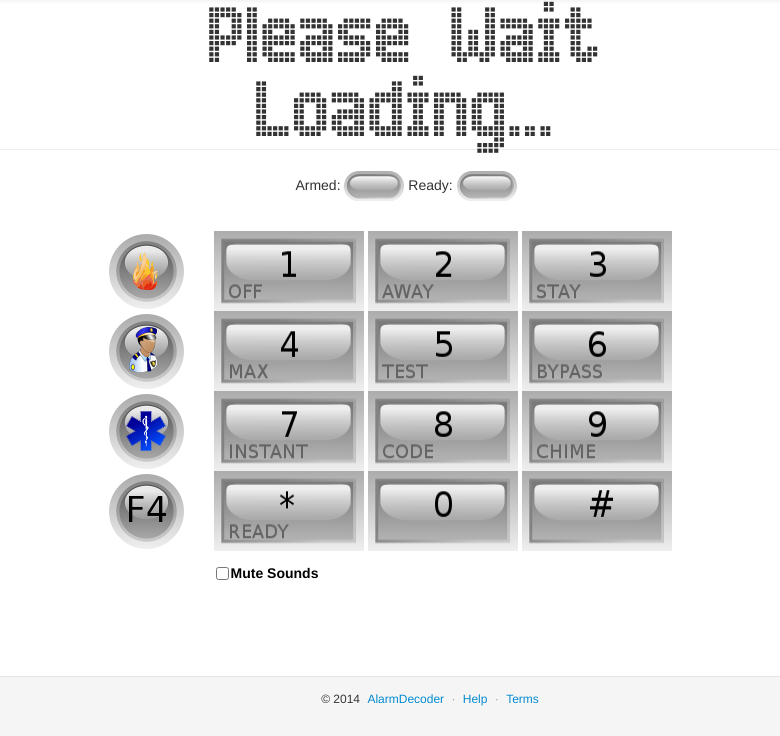
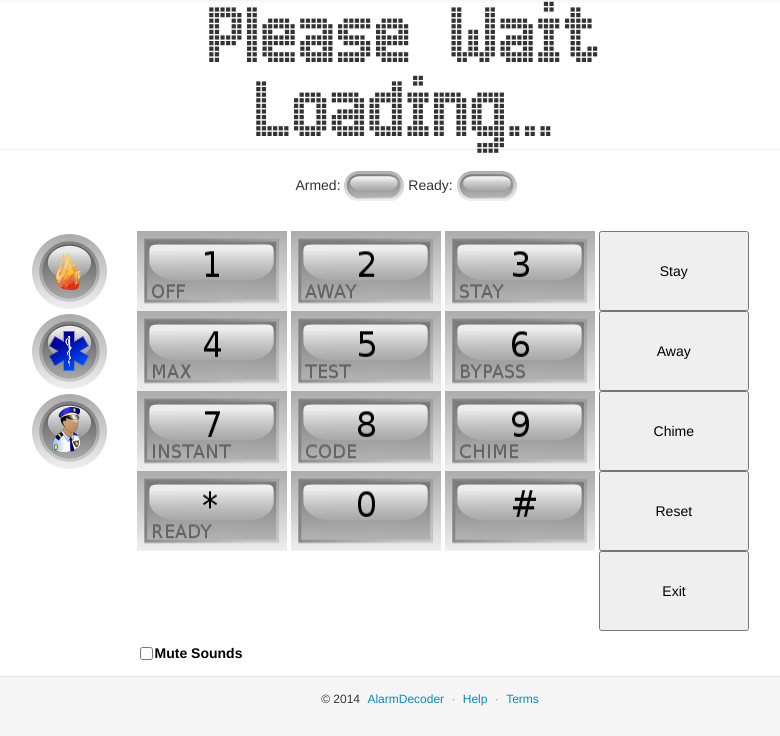
Before and after one commit to nutechsoftware/alarmdecoder-webapp, a Python web app: template ad2web/templates/keypad/dsc.html in a window 1280 px wide. Shown: the part 64-800 px from the top of the page, without its empty margins (234-1014 px from the left). Run offline with Jinja, Linux system fonts and the light colour scheme; the template is opened without the code that fills it, so the values that code supplies are empty; some libraries are stand-ins or nearby versions.

Commit message:
DSC Specific keypad

```diff
--- /dev/null
+++ b/ad2web/static/css/dsc_keypad.css
@@ -0,0 +1,423 @@
+@font-face {
+    font-family: lcd-font;
+    src: url('../fonts/advanced_led_board-7.ttf');
+    -webkit-font-smoothing: antialiased;
+}
+
+* {
+    -webkit-user-select: none !important;
+}
+.container #keypad-buttons {
+    text-align: center;
+}
+#status-indicator
+{
+    width: 100%;
+    margin-left: auto;
+    margin-right: auto;
+    text-align: center;
+}
+#keypad-line1
+{
+    font-family: lcd-font;
+    text-align: center;
+    font-size: 70px;
+    margin-bottom: 19px;
+    width: 100% !important;
+    padding-top: 15px;
+    margin-left: auto !important;
+    margin-right: auto !important;
+}
+
+.mobile #keypad-line1 {
+    font-family: lcd-font;
+    text-align: center;
+    font-size: 38px !important;
+    margin-bottom: 19px;
+    width: 100% !important;
+    padding-top: 15px;
+    margin-left: auto !important;
+    margin-right: auto !important;
+}
+
+.tablet #keypad-line1 {
+    font-family: lcd-font;
+    text-align: center;
+    font-size: 38px !important;
+    margin-bottom: 19px;
+    width: 100% !important;
+    padding-top: 15px;
+    margin-left: auto !important;
+    margin-right: auto !important;
+}
+
+#keypad-line2
+{
+    font-family: lcd-font;
+    text-align: center;
+    font-size: 70px;
+    padding-top: 35px;
+    margin-bottom: 5px !important;
+    width: 100%;
+    margin-left: auto;
+    margin-right: auto;
+}
+
+.mobile #keypad-line2 {
+    font-family: lcd-font;
+    text-align: center;
+    font-size: 38px !important;
+    padding-top: 35px;
+    margin-bottom: 5px !important;
+    width: 100%;
+    margin-left: auto;
+    margin-right: auto;
+}
+
+.tablet #keypad-line2 {
+    font-family: lcd-font;
+    text-align: center;
+    font-size: 38px !important;
+    padding-top: 35px;
+    margin-bottom: 5px !important;
+    width: 100%;
+    margin-left: auto;
+    margin-right: auto;
+}
+
+#keypad-buttons
+{
+    margin-top: 30px !important;
+    width: 100%;
+    margin: 0 auto;
+    position: relative;
+    right: 40px;
+}
+
+.mobile #keypad-buttons
+{
+    margin-top: 30px !important;
+    width: 100%;
+    margin: 0 auto;
+    position: relative;
+    left: -30px;
+}
+#keypad-button-row
+{
+    width: 90%;
+    margin: 0 auto;
+    margin-top: 0;
+    margin-bottom: 0;
+}
+
+#keypad-button-row1
+{
+    width: 90%
+    margin: 0 auto;
+    margin-top: 0;
+    margin-bottom: 0;
+    position: relative;
+    left: 308px;
+}
+img.keypad-button {
+    cursor: pointer;
+}
+
+.keypad-button
+{
+    width: 150px !important;
+    height: 80px;
+    -webkit-user-select: none !important;
+    -moz-user-select: none !important;
+    user-select: none !important;
+    -ms-user-select: none !important;
+}
+
+.mobile .keypad-button {
+    width: 100px !important;
+    height: 80px;
+    -webkit-user-select: none !important;
+    -moz-user-select: none !important;
+    user-select: none !important;
+    -ms-user-select: none !important;
+}
+
+.tablet .keypad-button {
+    width: 150px !important;
+    height: 80px;
+    -webkit-user-select: none !important;
+    -moz-user-select: none !important;
+    user-select: none !important;
+    -ms-user-select: none !important;
+}
+
+#button-0
+{
+    margin: 0 auto;
+    border: none;
+}
+.tablet #button-0 {
+    margin: 0 auto;
+    border: none;
+}
+.mobile #button-0
+{
+    margin: 0 auto;
+    border: none;
+}
+#button-1
+{
+    margin: 0 auto;
+    border: none;
+}
+
+.tablet #button-1 {
+    margin: 0 auto;
+    border: none;
+}
+
+.mobile #button-1 {
+    margin: 0 auto;
+    border: none;
+}
+
+#button-2
+{
+    margin: 0 auto;
+    border: none;
+}
+
+.tablet #button-2 {
+    margin: 0 auto;
+    border: none;
+}
+
+.mobile #button-2 {
+    margin: 0 auto;
+    border: none;
+}
+#button-3
+{
+    margin: 0 auto;
+    border: none;
+}
+
+.tablet #button-3 {
+    margin: 0 auto;
+    border: none;
+}
+.mobile #button-3 {
+    margin: 0 auto;
+    border: none;
+}
+
+#button-4
+{
+    margin: 0 auto;
+    border: none;
+}
+
+.tablet #button-4 {
+    margin: 0 auto;
+    border: none;
+}
+.mobile #button-4 {
+    margin: 0 auto;
+    border: none;
+}
+#button-5
+{
+    margin: 0 auto;
+    border: none;
+}
+
+.tablet #button-5 {
+    margin: 0 auto;
+    border: none;
+}
+.mobile #button-5 {
+    margin: 0 auto;
+    border: none;
+}
+#button-6
+{
+    margin: 0 auto;
+    border: none;
+}
+
+.tablet #button-6 {
+    margin: 0 auto;
+    border: none;
+}
+
+.mobile #button-6 {
+    margin: 0 auto;
+    border: none;
+}
+
+#button-7
+{
+    margin: 0 auto;
+    border: none;
+}
+.tablet #button-7 {
+    margin: 0 auto;
+    border: none;
+}
+
+.mobile #button-7 {
+    margin: 0 auto;
+    border: none;
+}
+
+#button-8
+{
+    margin: 0 auto;
+    border: none;
+}
+
+.tablet #button-8 {
+    margin: 0 auto;
+    border: none;
+}
+.mobile #button-8 {
+    margin: 0 auto;
+    border: none;
+}
+
+#button-9
+{
+    margin: 0 auto;
+    border: none;
+}
+.tablet #button-9 {
+    margin: 0 auto;
+    border: none;
+}
+
+.mobile #button-9 {
+    margin: 0 auto;
+    border: none;
+}
+#button-F1
+{
+    margin:0 auto;
+    border: none;
+    background:url('../img/f1-fire.png') no-repeat 65% center;
+}
+.tablet #button-F1 {
+    margin: 0 auto;
+    border: none;
+    background:url('../img/f1-fire.png') no-repeat 65% center !important;
+}
+
+.mobile #button-F1
+{
+    margin: 0 auto;
+    border: none;
+    background:url('../img/f1-fire-small.png') no-repeat 65% center;
+}
+#button-F2
+{
+    margin: 0 auto;
+    border:none;
+    background:url('../img/f2-police.png') no-repeat 65% center;
+}
+
+.tablet #button-F2 {
+    margin: 0 auto;
+    border: none;
+    background:url('../img/f2-police.png') no-repeat 65% center !important;
+}
+
+.mobile #button-F2
+{
+    margin: 0 auto;
+    border: none;
+    background:url('../img/f2-police-small.png') no-repeat 65% center;
+}
+#button-F3
+{
+    margin: 0 auto;
+    border: none;
+    background:url('../img/f3-medical.png') no-repeat 65% center;
+}
+
+.tablet #button-F3 {
+    margin: 0 auto;
+    border: none;
+    background:url('../img/f3-medical.png') no-repeat 65% center !important;
+}
+.mobile #button-F3
+{
+    margin: 0 auto;
+    border: none;
+    background:url('../img/f3-medical-small.png') no-repeat 65% center;
+}
+#button-F4
+{
+    margin: 0 auto;
+    border: none;
+    background:url('../img/f4-led-text.png') no-repeat 65% center;
+}
+
+.tablet #button-F4 {
+    margin: 0 auto;
+    border: none;
+    background:url('../img/f4-led-text.png') no-repeat 65% center !important;
+}
+.mobile #button-F4
+{
+    margin: 0 auto;
+    border: none;
+    background:url('../img/f4-led-text-small.png') no-repeat 65% center;
+}
+#button-star
+{
+    margin: 0 auto;
+    border: none;
+}
+
+.tablet #button-star {
+    margin: 0 auto;
+    border: none;
+}
+.mobile #button-star {
+    margin: 0 auto;
+    border: none;
+}
+#button-pound
+{
+    margin: 0 auto;
+    border: none;
+}
+
+.tablet #button-pound {
+    margin: 0 auto;
+    border: none;
+}
+.mobile #button-pound {
+    margin: 0 auto;
+    border: none;
+}
+
+.blink {
+    color: red !important;
+}
+
+#mute-row {
+    position: relative;
+    left: -175px;
+    margin-top: 10px;
+}
+#check-mute {
+    margin-top: -2px;
+}
+
+#check-mute-label {
+    display: inline-block;
+    padding-top: 2px;
+    padding-left: 2px;
+    color: black;
+    font-weight: normal;
+}
--- a/ad2web/templates/keypad/dsc.html
+++ b/ad2web/templates/keypad/dsc.html
@@ -5,7 +5,7 @@
 {% extends "layouts/base.html" %}
 
 {% block css %}
-<link rel="stylesheet" href="{{ url_for('static', filename='css/keypad.css') }}">
+<link rel="stylesheet" href="{{ url_for('static', filename='css/dsc_keypad.css') }}">
 {% endblock %}
 {% block pagejs %}
     <script type="text/javascript">
@@ -393,6 +393,28 @@
                 var shiftKey = event.shiftKey;
                 var charCode = (typeof event.which == "number") ? event.which : event.keyCode;
                 var realCharCode = String.fromCharCode(charCode);
+//DSC Stay/Away/Chime/Reset/Exit
+                if( charCode == 83 && !event.ctrlKey)
+                {
+                    $('#button-stay').trigger('mouseup');
+                }
+                if( charCode == 65 && !event.ctrlKey)
+                {
+                    $('#button-away').trigger('mouseup');
+                }
+                if( charCode == 67 && !event.ctrlKey)
+                {
+                    $('#button-chime').trigger('mouseup');
+                }
+                if( charCode == 82 && !event.ctrlKey)
+                {
+                    $('#button-reset').trigger('mouseup');
+                }
+                if( charCode == 69 && !event.ctrlKey )
+                {
+                    $('#button-exit').trigger('mouseup');
+                }
+
 //F1-F4
                 if( charCode == 112 )
                     $('#button-F1').trigger('mouseup');
@@ -428,6 +450,32 @@
                 var shiftKey = event.shiftKey;
                 var charCode = (typeof event.which == "number") ? event.which : event.keyCode;
                 var realCharCode = String.fromCharCode(charCode);
+//DSC Stay/Away/Chime/Reset/Exit
+                if( charCode == 83 && !event.ctrlKey)
+                {
+                    $('#button-stay').trigger('mousedown');
+                    decoder.emit('keypress', 's');
+                }
+                if( charCode == 65 && !event.ctrlKey)
+                {
+                    $('#button-away').trigger('mousedown');
+                    decoder.emit('keypress', 'a');
+                }
+                if( charCode == 67 && !event.ctrlKey)
+                {
+                    $('#button-chime').trigger('mousedown');
+                    decoder.emit('keypress', 'c');
+                }
+                if( charCode == 82 && !event.ctrlKey)
+                {
+                    $('#button-reset').trigger('mousedown');
+                    decoder.emit('keypress', 'r');
+                }
+                if( charCode == 69 && !event.ctrlKey )
+                {
+                    $('#button-exit').trigger('mousedown');
+                    decoder.emit('keypress', 'e');
+                }
 //F1-F4
                 if( charCode == 112 )
                 {
@@ -533,7 +581,11 @@
             bindButtonEvents('#button-0', '0', buttonImageListSmall[0], buttonImageListLarge[0], buttonImageListSmall[1], buttonImageListLarge[1] );
             bindButtonEvents('#button-star', '*', buttonImageListSmall[20], buttonImageListLarge[20], buttonImageListSmall[21], buttonImageListLarge[21] );
             bindButtonEvents('#button-pound', '#', buttonImageListSmall[22], buttonImageListLarge[22], buttonImageListSmall[23], buttonImageListLarge[23] );
-
+            bindButtonEvents('#button-stay',  's', '', '', '', '');
+            bindButtonEvents('#button-away',  'a', '', '', '', '');
+            bindButtonEvents('#button-chime', 'c', '', '', '', '');
+            bindButtonEvents('#button-reset', 'r', '', '', '', '');
+            bindButtonEvents('#button-exit',  'e', '', '', '', '');
 //set up confirmations for F1-F4
             $("#button-F1").confirm({
                 text: "Are you sure?",
@@ -702,24 +754,31 @@
             <img id="button-1" class="keypad-button"/>
             <img id="button-2" class="keypad-button"/>
             <img id="button-3" class="keypad-button"/>
+            <input id="button-stay" class="keypad-button" type="button" value="Stay"></input>
+        </div>
+        <div id="keypad-button-row">
+            <input id="button-F3" class="keypad-button" type="button" value="" class="confirmF3"></input>
+            <img id="button-4" class="keypad-button"/>
+            <img id="button-5" class="keypad-button"/>
+            <img id="button-6" class="keypad-button"/>
+            <input id="button-away" class="keypad-button" type="button" value="Away"></input>
         </div>
         <div id="keypad-button-row">
             <input id="button-F2" class="keypad-button" type="button" value="" class="confirmF2"></input>
-            <img id="button-4" class="keypad-button"/>
-            <img id="button-5" class="keypad-button"/>
-            <img id="button-6" class="keypad-button"/>
-        </div>
-        <div id="keypad-button-row">
-            <input id="button-F3" class="keypad-button" type="button" value="" class="confirmF3"></input>
             <img id="button-7" class="keypad-button"/>
             <img id="button-8" class="keypad-button"/>
             <img id="button-9" class="keypad-button"/>
+            <input id="button-chime" class="keypad-button" type="button" value="Chime"></input>
         </div>
         <div id="keypad-button-row">
-            <input id="button-F4" class="keypad-button" type="button" value="" class="confirmF4"></input>
+            <input id="button-F4" class="keypad-button" type="button" value="" class="confirmF4" style="visibility: hidden;"></input>
             <img id="button-star" class="keypad-button"/>
             <img id="button-0" class="keypad-button"/>
             <img id="button-pound" class="keypad-button"/>
+            <input id="button-reset" class="keypad-button" type="button" value="Reset"></input>
+        </div>
+        <div id="keypad-button-row1">
+            <input id="button-exit" class="keypad-button" type="button" value="Exit"></input>
         </div>
         <div id="mute-row">
             <input type="checkbox" id="check-mute" name="check-mute"/><label for="check-mute" id="check-mute-label">Mute Sounds</label>
```
